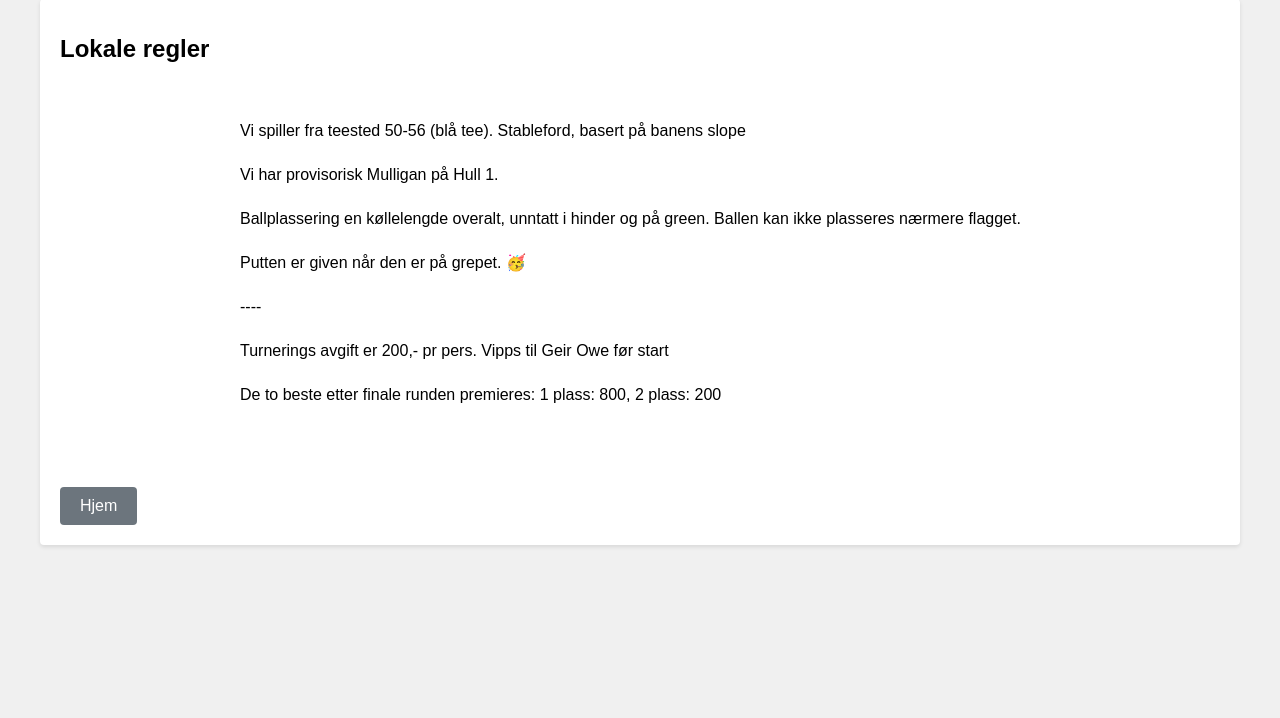
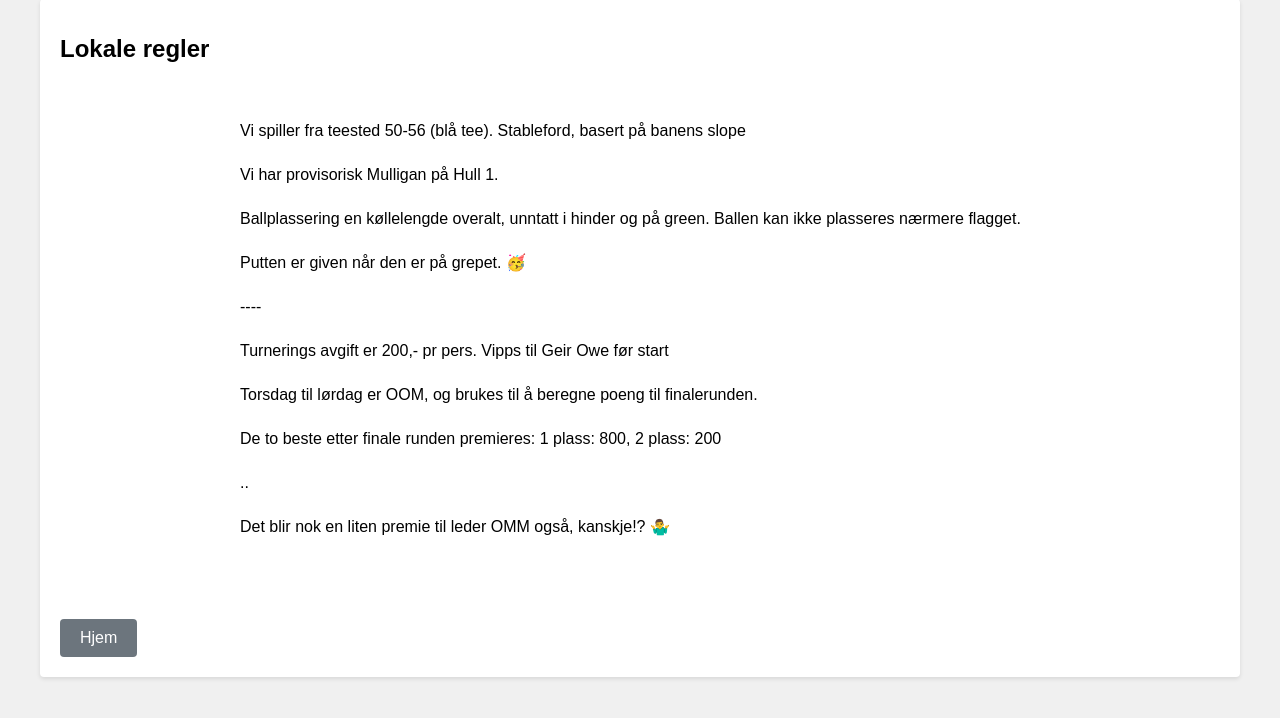
Before and after one commit to GeirOwe/golf, a Flask app: page /local-rules in a window 1280 px wide. Shown: the part 41-759 px from the top of the page. Run offline with Flask 3, Linux system fonts and the light colour scheme.

Commit message:
Update local_rules.html to include additional tournament details
- Added information about OOM points calculation for Thursday to Saturday.
- Included a note about a potential prize for the OMM leader.

```diff
--- a/templates/local_rules.html
+++ b/templates/local_rules.html
@@ -13,7 +13,10 @@
             <li>Putten er given når den er på grepet. 🥳</li>
             <li> ---- </li>
             <li>Turnerings avgift er 200,- pr pers. Vipps til Geir Owe før start</li>
+            <li>Torsdag til lørdag er OOM, og brukes til å beregne poeng til finalerunden.</li>
             <li>De to beste etter finale runden premieres: 1 plass: 800, 2 plass: 200</li>
+            <li> .. </li>
+            <li>Det blir nok en liten premie til leder OMM også, kanskje!? 🤷‍♂️</li>
         </ul>
     </div>
 
```
